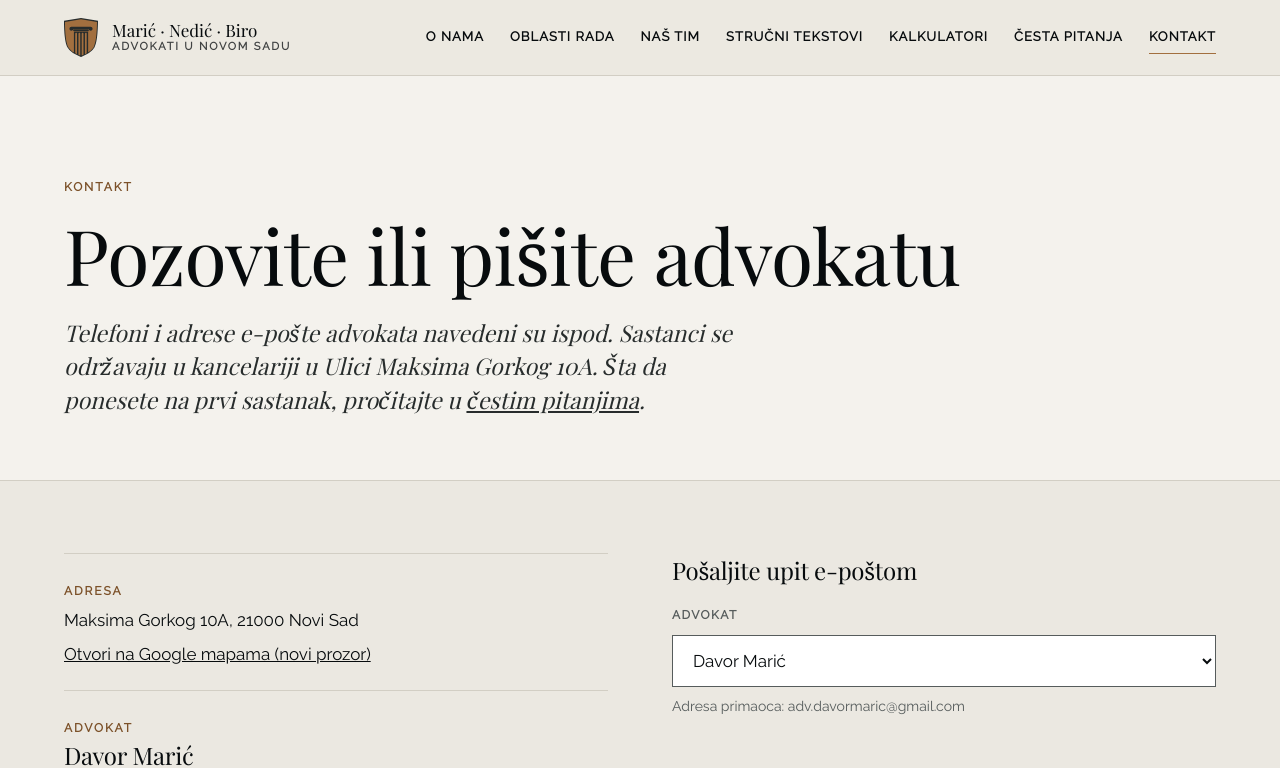
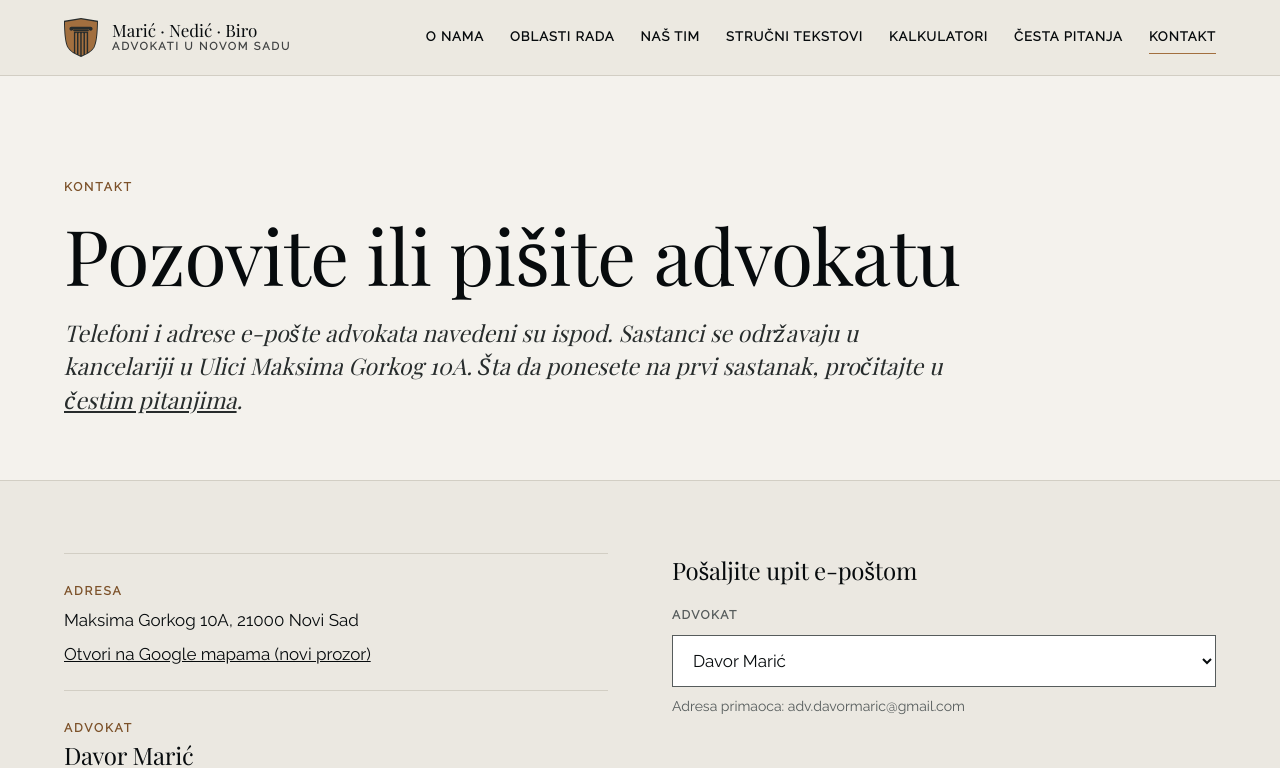
Before and after one commit to smartinov/advokatunovomsadu, a React (Vite) app: page /kontakt in a window 1280 px wide. Shown: the top 768 px of the page. Built offline with nearby package versions, Linux system fonts and the light colour scheme.

Commit message:
style: widen the page intro text to 900px

```diff
--- a/src/styles/site.css
+++ b/src/styles/site.css
@@ -324,7 +324,7 @@ body.nav-open { overflow: hidden; }
 /* ----- Page hero (inner pages) ----- */
 .page-hero { padding: calc(var(--header-h) + clamp(56px, 8vw, 120px)) 0 clamp(40px, 5vw, 64px); background: var(--bg-elev); border-bottom: 1px solid var(--rule); }
 .page-hero h1 { margin-top: 14px; }
-.page-hero .lede { margin-top: 20px; max-width: 680px; }
+.page-hero .lede { margin-top: 20px; max-width: 900px; }
 .breadcrumb ol { list-style: none; margin: 0; padding: 0; display: flex; flex-wrap: wrap; gap: 8px; font-size: 13px; font-weight: 600; letter-spacing: 0.08em; text-transform: uppercase; color: var(--ink-mute); }
 .breadcrumb li + li::before { content: "/"; margin-right: 8px; }
 
```
